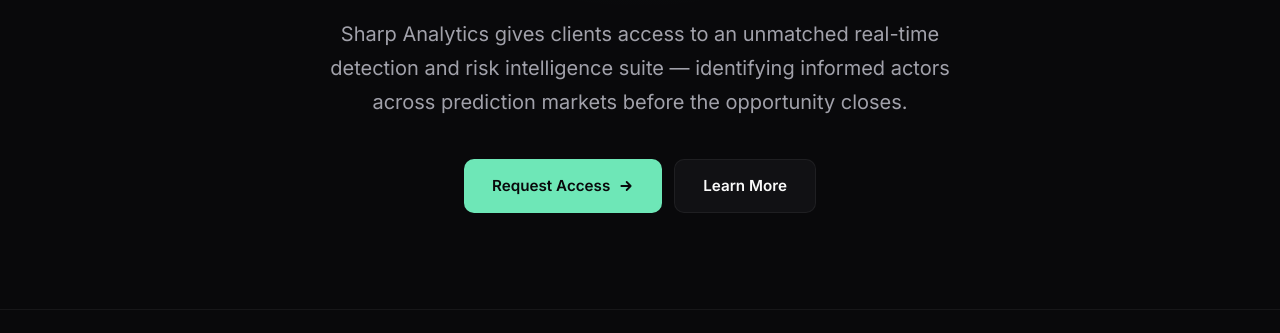
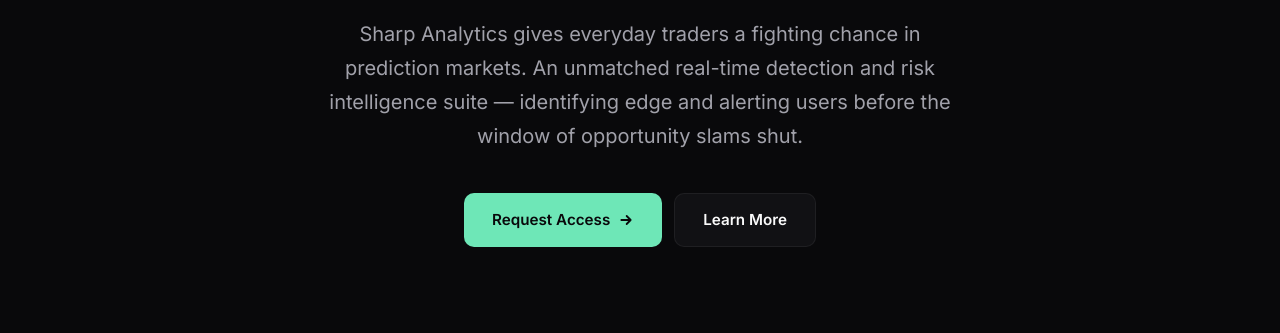
Before and after one commit to 5y7b94njyt-afk/sharp-analytics-site, a plain HTML site: page index.html in a window 1280 px wide. Shown: the part 467-800 px from the top of the page. Drawn offline with Linux system fonts and the light colour scheme.

Commit message:
Update hero sub copy

```diff
--- a/index.html
+++ b/index.html
@@ -1330,7 +1330,7 @@
           See the signal<br><span class="accent">before the market moves.</span>
         </h1>
         <p class="hero-sub reveal reveal-delay-2">
-          Sharp Analytics gives clients access to an unmatched real-time detection and risk intelligence suite — identifying informed actors across prediction markets before the opportunity closes.
+          Sharp Analytics gives everyday traders a fighting chance in prediction markets. An unmatched real-time detection and risk intelligence suite — identifying edge and alerting users before the window of opportunity slams shut.
         </p>
         <div class="hero-actions reveal reveal-delay-3">
           <a href="#contact" class="btn-primary">
```
